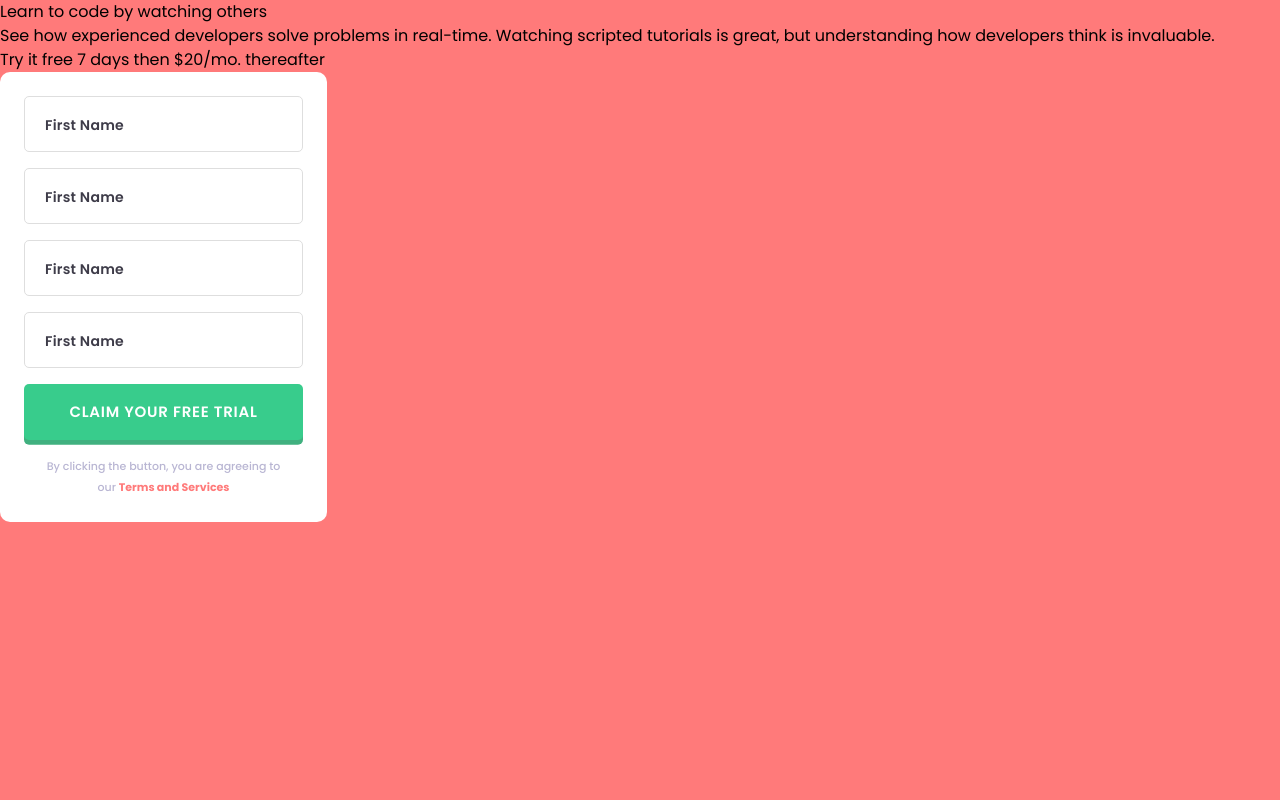
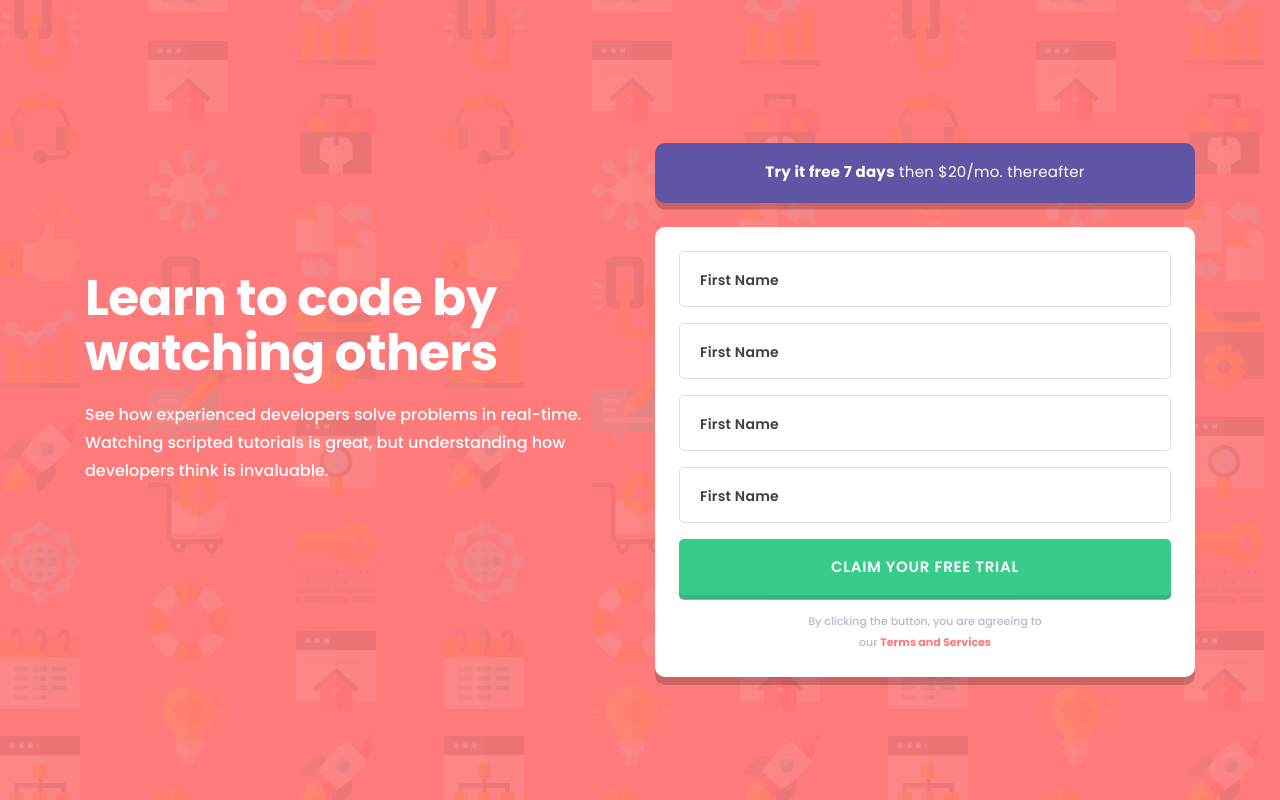
Before and after one commit to yosephwinata/intro-component-with-sign-up-form, a React (Vite) app: page / in a window 1280 px wide. Built offline with nearby package versions, Linux system fonts and the light colour scheme.

Commit message:
Finish ui

```diff
--- a/src/App.tsx
+++ b/src/App.tsx
@@ -3,19 +3,26 @@ import Form from "./ui/Form";
 function App(): JSX.Element {
   return (
     <div className="bg-red min-h-screen">
-      <div>
-        <h1>Learn to code by watching others</h1>
-        <p>
-          See how experienced developers solve problems in real-time. Watching
-          scripted tutorials is great, but understanding how developers think is
-          invaluable.{" "}
-        </p>
-      </div>
-      <div>
-        <p>
-          <span>Try it free 7 days</span> then $20/mo. thereafter
-        </p>
-        <Form />
+      <div className="bg-[url('/src/assets/bg-intro-mobile.png')] md:bg-[url('/src/assets/bg-intro-desktop.png')] pt-[5.5rem] pb-[4.25rem] xl:flex xl:justify-center xl:items-center min-h-screen">
+        <div className="w-[20.4375rem] mx-auto xl:w-auto xl:mx-0 xl:flex xl:items-center xl:gap-[2.8125rem]">
+          <div className="xl:w-[32.8125rem]">
+            <h1 className="font-bold text-white text-[1.75rem] text-center -tracking-[0.29px] leading-[2.25rem] mb-4 xl:text-[3.125rem] xl:-tracking-[0.52px] xl:leading-[3.4375rem] xl:text-left xl:mb-5">
+              Learn to code by watching others
+            </h1>
+            <p className="xl:text-left font-medium text-[1rem] text-white leading-7 text-center mb-16">
+              See how experienced developers solve problems in real-time.
+              Watching scripted tutorials is great, but understanding how
+              developers think is invaluable.{" "}
+            </p>
+          </div>
+          <div className="xl:w-[33.75rem]">
+            <p className="xl:h-[3.75rem] bg-blue py-[1.125rem] px-[4.125rem] text-center text-[0.9375rem] tracking-[0.27px] text-white font-normal rounded-[10px] mb-6 shadow-[0_0.4rem_0_0_rgba(0,0,0,0.2)]">
+              <span className="font-bold">Try it free 7 days</span> then $20/mo.
+              thereafter
+            </p>
+            <Form />
+          </div>
+        </div>
       </div>
     </div>
   );
--- a/src/ui/Form.tsx
+++ b/src/ui/Form.tsx
@@ -2,13 +2,13 @@ import Input from "./Input";
 
 function Form(): JSX.Element {
   return (
-    <form className="p-6 bg-white w-[20.4375rem] rounded-[10px]">
+    <form className="p-6 bg-white rounded-[10px] shadow-[0_0.5rem_0_0_rgba(0,0,0,0.2)]">
       <div className="flex flex-col gap-4">
         <Input />
         <Input />
         <Input />
         <Input />
-        <button className="bg-green h-14 rounded-[5px] text-white font-semibold text-[0.9375rem] tracking-wider shadow-green-button">
+        <button className="bg-green h-14 rounded-[5px] text-white font-semibold text-[0.9375rem] tracking-wider shadow-green-button hover:bg-light-green hover:shadow-light-green-button">
           CLAIM YOUR FREE TRIAL
         </button>
         <p className="text-[0.6875rem] leading-[1.3125rem] text-center text-grayish-blue font-medium w-[15.5625rem] mx-auto">
--- a/tailwind.config.js
+++ b/tailwind.config.js
@@ -6,6 +6,7 @@ export default {
       colors: {
         red: "hsl(0, 100%, 74%)",
         green: "hsl(154, 59%, 51%)",
+        "light-green": "hsl(154, 59%, 70%)",
         blue: "hsl(248, 32%, 49%)",
         "dark-blue": "hsl(249, 10%, 26%)",
         "grayish-blue": "hsl(246, 25%, 77%)",
@@ -13,6 +14,7 @@ export default {
       },
       boxShadow: {
         "green-button": "0 0.3rem hsl(154, 47%, 47%)",
+        "light-green-button": "0 0.3rem hsl(154, 59%, 51%)",
       },
     },
   },
```
